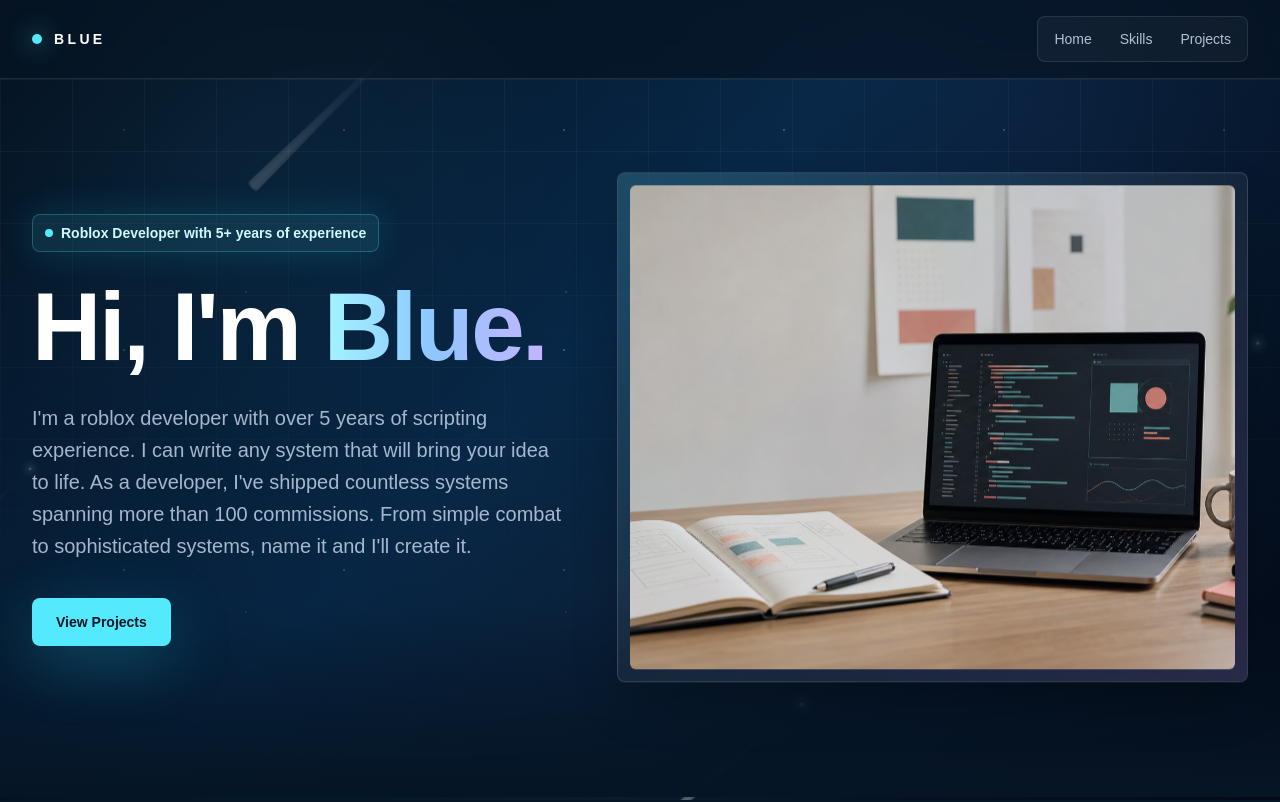
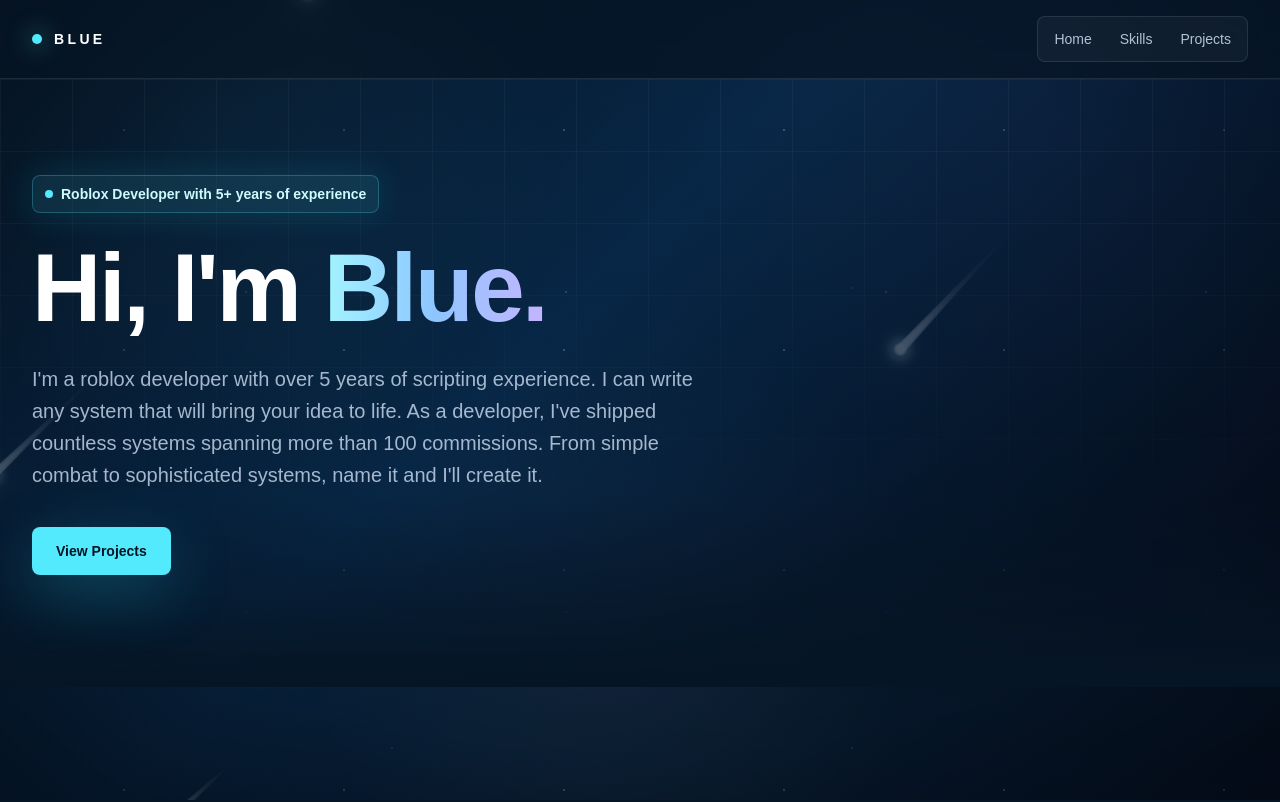
Before and after one commit to qw3rblue/blue-portfolio, a Next.js app: page / in a window 1280 px wide. Shown: the top 802 px of the page. Built offline with nearby package versions, Linux system fonts and the light colour scheme.

Commit message:
fix: aura larp

```diff
--- a/app/components/meteor-shower-background.tsx
+++ b/app/components/meteor-shower-background.tsx
@@ -28,14 +28,14 @@ const meteors: MeteorStyle[] = Array.from({ length: meteorCount }, (_, index) =>
   const seed = index + 1;
 
   return {
-    "--meteor-x": `${range(seed, -12, 84).toFixed(2)}%`,
+    "--meteor-x": `${range(seed, 8, 104).toFixed(2)}%`,
     "--meteor-y": `${range(seed + 9, -20, 82).toFixed(2)}%`,
     "--meteor-length": `${range(seed + 18, 118, 260).toFixed(0)}px`,
     "--meteor-duration": `${range(seed + 27, 4.8, 8.6).toFixed(2)}s`,
     "--meteor-delay": `-${range(seed + 36, 0.4, 8.8).toFixed(2)}s`,
     "--meteor-opacity": range(seed + 45, 0.5, 0.95).toFixed(2),
     "--meteor-scale": range(seed + 54, 0.72, 1.34).toFixed(2),
-    "--meteor-travel-x": `${range(seed + 63, 40, 68).toFixed(0)}vw`,
+    "--meteor-travel-x": `-${range(seed + 63, 40, 68).toFixed(0)}vw`,
     "--meteor-travel-y": `${range(seed + 72, 38, 62).toFixed(0)}vh`,
     "--meteor-tail-angle": `${range(seed + 81, -47, -35).toFixed(1)}deg`,
   };
--- a/app/components/portfolio.tsx
+++ b/app/components/portfolio.tsx
@@ -10,10 +10,6 @@ const content = {
     description:
       "I'm a roblox developer with over 5 years of scripting experience. I can write any system that will bring your idea to life. As a developer, I've shipped countless systems spanning more than 100 commissions. From simple combat to sophisticated systems, name it and I'll create it.",
     button: "View Projects",
-    image: {
-      src: "/portfolio-workspace.png",
-      alt: "Blue portfolio workspace preview",
-    },
   },
   sections: {
     skills: {
@@ -173,8 +169,8 @@ function Hero() {
       <div className="absolute inset-0 -z-10 bg-[linear-gradient(rgba(255,255,255,0.045)_1px,transparent_1px),linear-gradient(90deg,rgba(255,255,255,0.045)_1px,transparent_1px)] bg-[size:72px_72px] [mask-image:linear-gradient(to_bottom,black,transparent_82%)]" />
       <div className="absolute inset-x-0 bottom-0 -z-10 h-48 bg-gradient-to-t from-[#061525] to-transparent" />
 
-      <div className="mx-auto grid max-w-7xl items-center gap-12 lg:grid-cols-[0.92fr_1.08fr]">
-        <div className="animate-rise">
+      <div className="mx-auto max-w-7xl">
+        <div className="max-w-4xl animate-rise">
           <div className="inline-flex items-center gap-2 rounded-lg border border-cyan-300/25 bg-cyan-300/10 px-3 py-2 text-sm font-semibold text-cyan-100 shadow-[0_0_36px_rgba(34,211,238,0.16)] backdrop-blur">
             <span className="h-2 w-2 rounded-full bg-cyan-300" />
             {content.hero.badge}
@@ -198,20 +194,6 @@ function Hero() {
             >
               {content.hero.button}
             </a>
-          </div>
-        </div>
-
-        <div className="animate-float-slow">
-          <div className="group relative overflow-hidden rounded-lg border border-white/15 bg-white/[0.06] p-3 shadow-2xl shadow-black/30 backdrop-blur-xl">
-            <div className="absolute inset-0 bg-gradient-to-br from-cyan-300/20 via-transparent to-violet-400/20 opacity-70 transition group-hover:opacity-100" />
-            <Image
-              src={content.hero.image.src}
-              alt={content.hero.image.alt}
-              width={1792}
-              height={1024}
-              priority
-              className="relative aspect-[4/3] w-full rounded-md object-cover opacity-90 grayscale-[10%] transition duration-500 group-hover:scale-[1.025] group-hover:opacity-100 md:aspect-[5/4]"
-            />
           </div>
         </div>
       </div>
--- a/app/globals.css
+++ b/app/globals.css
@@ -76,16 +76,16 @@ body {
   position: absolute;
   top: var(--meteor-y);
   left: var(--meteor-x);
-  width: 4px;
-  height: 4px;
+  width: 16px;
+  height: 16px;
   border-radius: 999px;
-  background: radial-gradient(circle, #ffffff 0 28%, rgba(255, 255, 255, 0.82) 42%, transparent 72%);
+  background: radial-gradient(circle, #ffffff 0 22%, rgba(255, 255, 255, 0.92) 38%, rgba(199, 241, 255, 0.36) 62%, transparent 76%);
   box-shadow:
-    0 0 12px rgba(255, 255, 255, 0.95),
-    0 0 30px rgba(199, 241, 255, 0.62),
-    0 0 56px rgba(103, 232, 249, 0.24);
+    0 0 14px rgba(255, 255, 255, 0.92),
+    0 0 34px rgba(199, 241, 255, 0.58),
+    0 0 60px rgba(103, 232, 249, 0.22);
   opacity: 0;
-  transform: translate3d(-18vw, -24vh, 0) scale(var(--meteor-scale));
+  transform: translate3d(18vw, -24vh, 0) scale(var(--meteor-scale));
   animation: shooting-meteor-flight var(--meteor-duration) cubic-bezier(0.17, 0.67, 0.33, 1) infinite;
   animation-delay: var(--meteor-delay);
   will-change: transform, opacity;
@@ -95,7 +95,7 @@ body {
   content: "";
   position: absolute;
   top: 50%;
-  right: 50%;
+  left: 8px;
   width: var(--meteor-length);
   height: 16px;
   border-radius: 999px;
@@ -105,13 +105,13 @@ body {
   clip-path: polygon(0 20%, 100% 48%, 100% 52%, 0 80%);
   filter: blur(0.8px);
   transform: translateY(-50%) rotate(var(--meteor-tail-angle));
-  transform-origin: right center;
+  transform-origin: left center;
 }
 
 .shooting-meteor::after {
   content: "";
   position: absolute;
-  inset: -10px;
+  inset: -8px;
   border-radius: 999px;
   background: radial-gradient(circle, rgba(255, 255, 255, 0.38), rgba(103, 232, 249, 0.12) 42%, transparent 70%);
   opacity: 0.9;
@@ -182,7 +182,7 @@ body {
 @keyframes shooting-meteor-flight {
   0% {
     opacity: 0;
-    transform: translate3d(-18vw, -24vh, 0) scale(var(--meteor-scale));
+    transform: translate3d(18vw, -24vh, 0) scale(var(--meteor-scale));
   }
 
   7% {
```
